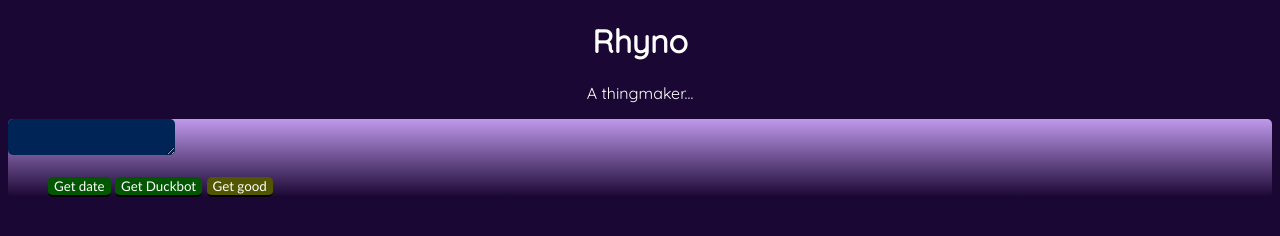
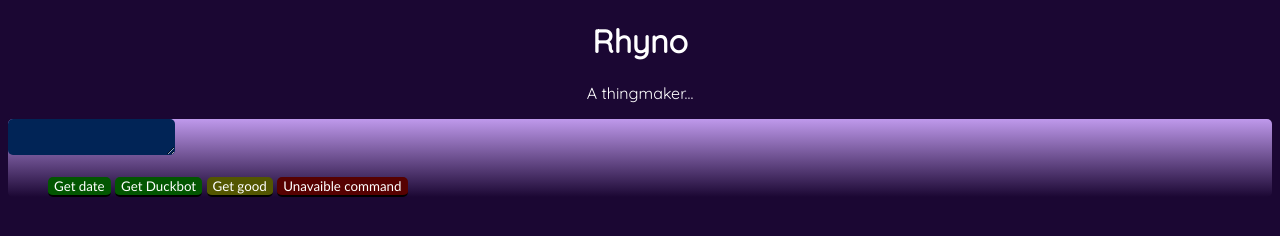
Before and after one commit to rocko2314243/Rhyno, a website: page index.html in a window 1280 px wide. Drawn offline with Linux system fonts and the light colour scheme.

Commit message:
Update index.html

```diff
--- a/index.html
+++ b/index.html
@@ -11,6 +11,7 @@
         <button id="Fancy" onclick="getDate()">Get date</button>
              <button id="Fancy" onclick="getDuckbot()">Get Duckbot</button>
         <button id="Fancy2" onclick="supercharge()">Get good</button>
+            <button id="Fancy3">Unavaible command</button>
         </ul>
           </div>
 <script>
```
